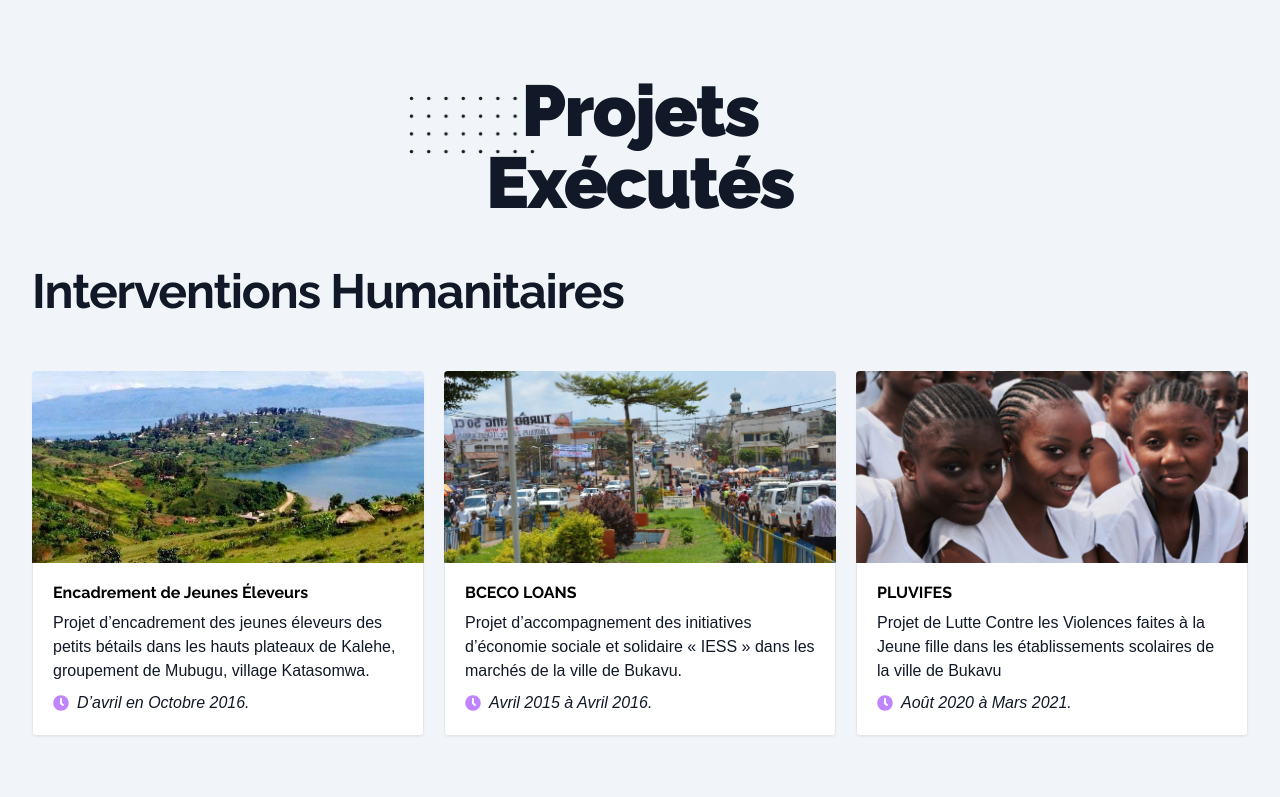
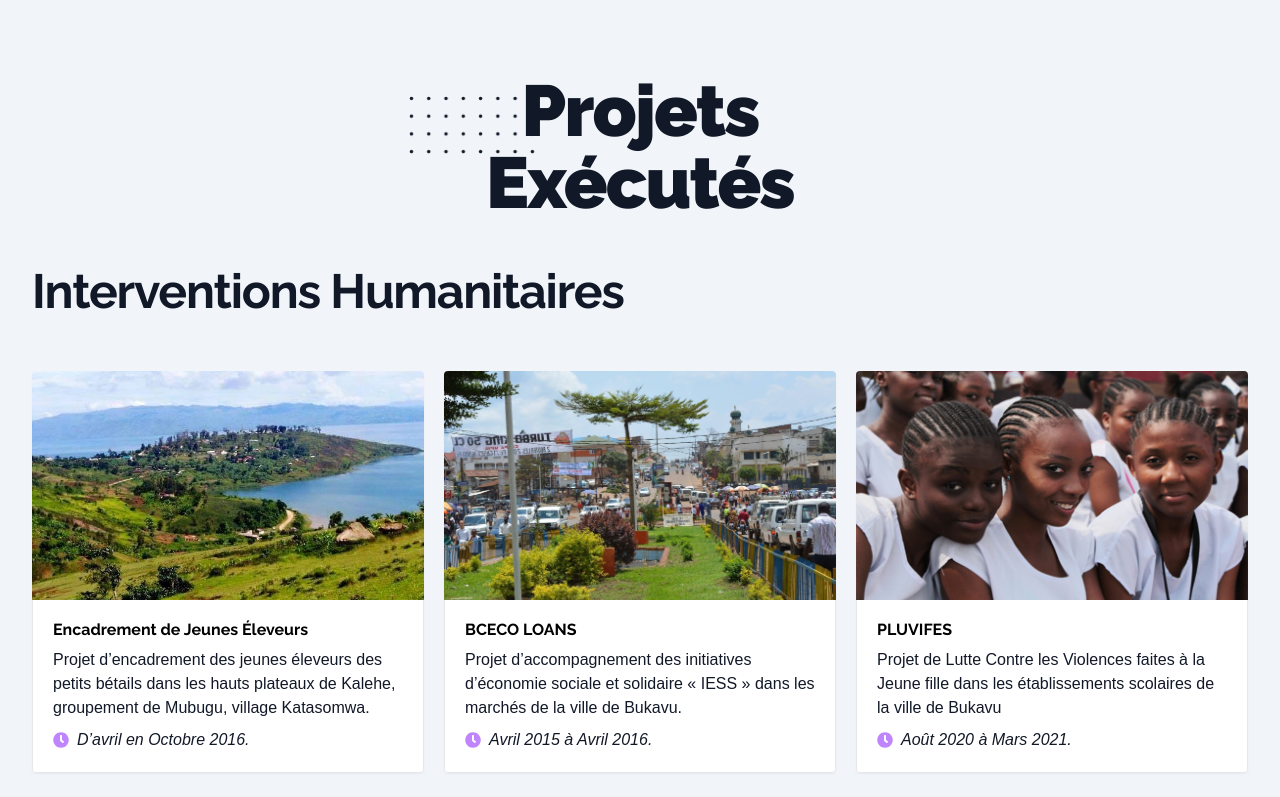
Before and after one commit to josumung999/victimshopedrc, a Next.js app: page /realisations in a window 1280 px wide. Shown: the part 508-1305 px from the top of the page. Built offline with nearby package versions, Linux system fonts and the light colour scheme; a web font is replaced by a local one.

Commit message:
Optimized images

```diff
--- a/components/Interventions.jsx
+++ b/components/Interventions.jsx
@@ -1,3 +1,5 @@
+import Image from "next/image"
+
 const { faClock } = require("@fortawesome/free-solid-svg-icons")
 const { FontAwesomeIcon } = require("@fortawesome/react-fontawesome")
 
@@ -42,10 +44,12 @@ const Interventions = () => {
         <div className="grid gap-5 row-gap-5 mb-8 lg:grid-cols-3 sm:grid-cols-1">
           <div className="inline-block overflow-hidden duration-300 transform bg-white rounded shadow-sm hover:-translate-y-2">
             <div className="flex flex-col h-full">
-              <img
+            <Image
                 src="/images/kalehe-kasheke.jpg"
                 className="object-cover w-full h-48"
                 alt=""
+                width="600"
+                height="350"
               />
               <div className="flex-grow border border-t-0 rounded-b">
                 <div className="p-5">
@@ -65,12 +69,14 @@ const Interventions = () => {
               </div>
             </div>
           </div>
-          <div className="inline-block overflow-hidden duration-300 transform bg-white rounded shadow-sm hover:-translate-y-2">
+          <div className="inline-block overflow-hidden duration-350 transform bg-white rounded shadow-sm hover:-translate-y-2">
             <div className="flex flex-col h-full">
-              <img
+            <Image
                 src="/images/nyawera.jpg"
                 className="object-cover w-full h-48"
                 alt=""
+                width="600"
+                height="350"
               />
               <div className="flex-grow border border-t-0 rounded-b">
                 <div className="p-5">
@@ -92,10 +98,12 @@ const Interventions = () => {
           </div>
           <div className="inline-block overflow-hidden duration-300 transform bg-white rounded shadow-sm hover:-translate-y-2">
             <div className="flex flex-col h-full">
-              <img
+              <Image
                 src="/images/eleve.jpg"
                 className="object-cover w-full h-48"
                 alt=""
+                width="600"
+                height="350"
               />
               <div className="flex-grow border border-t-0 rounded-b">
                 <div className="p-5">
```
